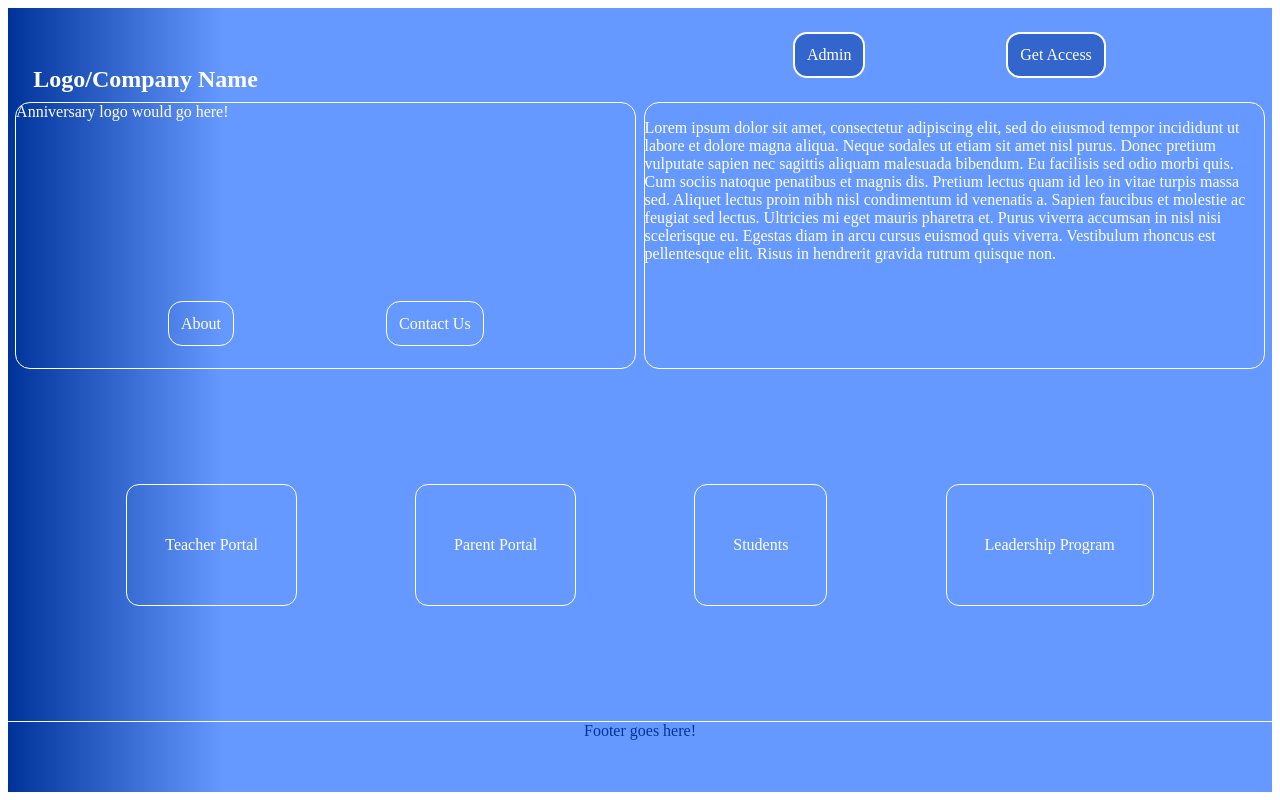
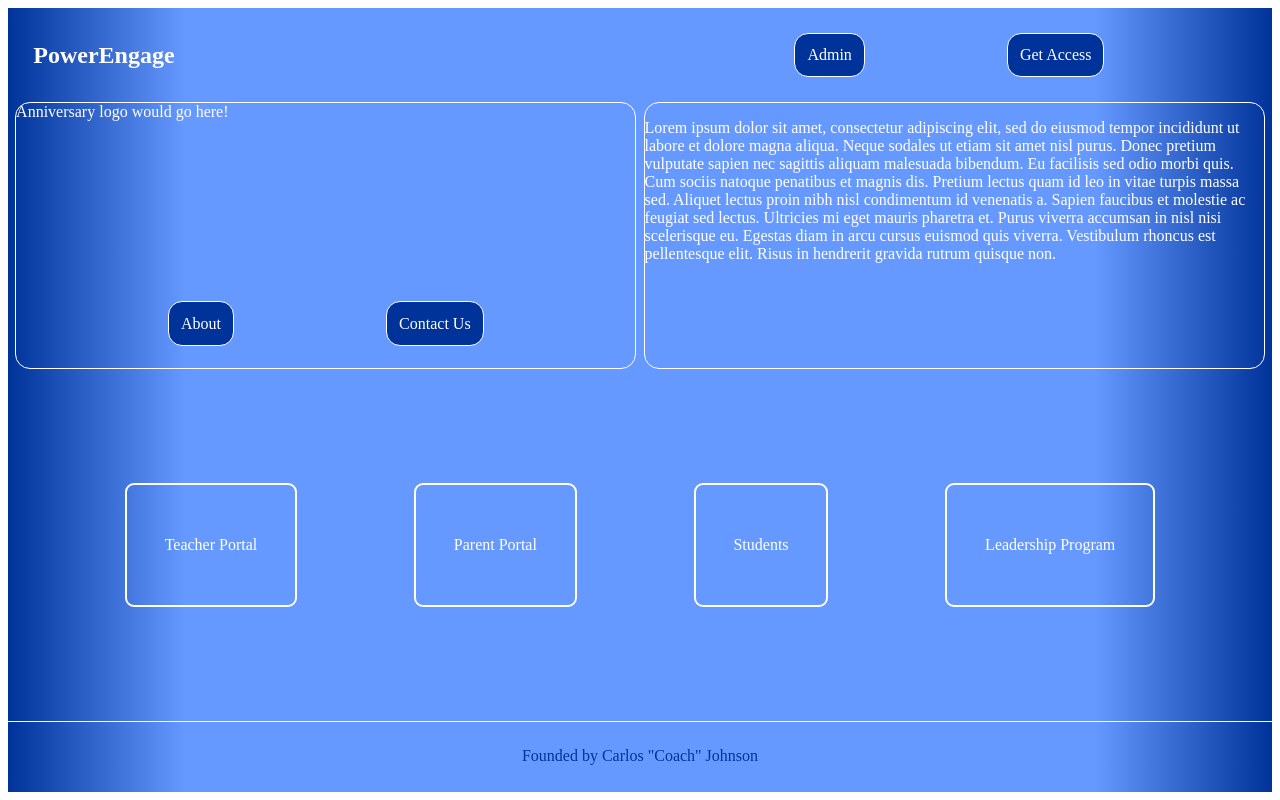
Before and after one commit to jonnytrav/star-image, a Next.js app: page / in a window 1280 px wide. Built offline with nearby package versions, Linux system fonts and the light colour scheme.

Commit message:
Home page scaffolded. Contains links with no valid href.

```diff
--- a/src/pages/index.js
+++ b/src/pages/index.js
@@ -6,7 +6,7 @@ const Index = () => {
   return (
     <div className={styles.defaultContainer}>
       <header className={styles.headerContainer}>
-        <h2>Logo/Company Name</h2>
+        <h2 className={styles.title}>PowerEngage</h2>
         <div className={styles.loginContainer}>
           <Link href="/login">
             <div className={styles.loginButton}>Admin</div>
@@ -24,10 +24,10 @@ const Index = () => {
           </div>
           <div className={styles.aboutContactLinks}>
             <Link href="/about">
-              <div className={styles.about}>About</div>
+              <div className={styles.link}>About</div>
             </Link>
             <Link href="/contact">
-              <div className={styles.contact}>Contact Us</div>
+              <div className={styles.link}>Contact Us</div>
             </Link>
           </div>
         </div>
@@ -57,7 +57,7 @@ const Index = () => {
 
       <footer className={styles.footerContainer}>
         <div>
-          <span>Footer goes here!</span>
+          <span>Founded by Carlos "Coach" Johnson</span>
         </div>
       </footer>
     </div>
--- a/src/styles/index.module.scss
+++ b/src/styles/index.module.scss
@@ -3,12 +3,14 @@
 .defaultContainer {
   @include defaultContainer;
   @include bgBlue1;
-
+  // ***********************************
   .headerContainer {
     @include flexRow;
     color: white;
     height: 12%;
+    display: flex;
     justify-content: space-between;
+    align-items: center;
     box-sizing: border-box;
     padding: 3% 2% 3% 2%;
     .loginContainer {
@@ -18,15 +20,16 @@
       align-items: center;
       .loginButton {
         @include defaultLink;
-        @include bgBlue2;
-        border: 2px solid white;
+        @include bgBlue3;
+        border: 1px solid white;
       }
       .loginButton:hover {
         cursor: pointer;
+        @include bgBlue1;
       }
     }
   }
-
+  // ***********************************
   .missionStatementContainer {
     @include flexRow;
     color: white;
@@ -43,19 +46,14 @@
       .aboutContactLinks {
         @include flexRow;
         justify-content: space-evenly;
-        .about {
+        .link {
           @include defaultLink;
+          @include bgBlue3;
           border: 1px solid white;
         }
-        .about:hover {
+        .link:hover {
           cursor: pointer;
-        }
-        .contact {
-          @include defaultLink;
-          border: 1px solid white;
-        }
-        .contact:hover {
-          cursor: pointer;
+          @include bgBlue1;
         }
       }
     }
@@ -65,7 +63,7 @@
       border-radius: 15px 15px 15px 15px;
     }
   }
-
+  // ***********************************
   .cardsContainer {
     @include flexRow;
     color: white;
@@ -73,16 +71,18 @@
     justify-content: space-evenly;
     align-items: center;
     .card {
-      border: 1px solid white;
+      border: 2px solid white;
       padding: 4% 3% 4% 3%;
-      border-radius: 13px 13px 13px 13px;
+      border-radius: 9px 9px 9px 9px;
     }
   }
-
+  // ***********************************
   .footerContainer {
     @include flexRow;
+    height: 8.5%;
     color: #003399;
     justify-content: center;
+    align-items: center;
     border-top: 1px solid white;
   }
 }
--- a/src/styles/mixin.module.scss
+++ b/src/styles/mixin.module.scss
@@ -1,15 +1,16 @@
 @mixin defaultContainer {
   box-sizing: border-box;
+  margin: 0;
+  padding: 0;
   height: 98vh;
   width: 100%;
-  margin: 0;
-  padding: 0;
   background: rgb(0, 51, 153);
   background: linear-gradient(
     90deg,
     rgba(0, 51, 153, 1) 0%,
-    rgba(102, 153, 255, 1) 17%,
-    rgba(102, 153, 255, 1) 100%
+    rgba(102, 153, 255, 1) 14%,
+    rgba(102, 153, 255, 1) 86%,
+    rgba(0, 51, 153, 1) 100%
   );
 }
 @mixin defaultLink {
```
